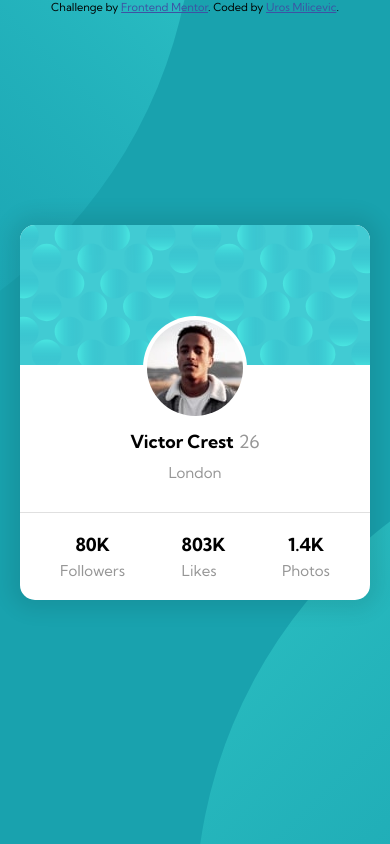
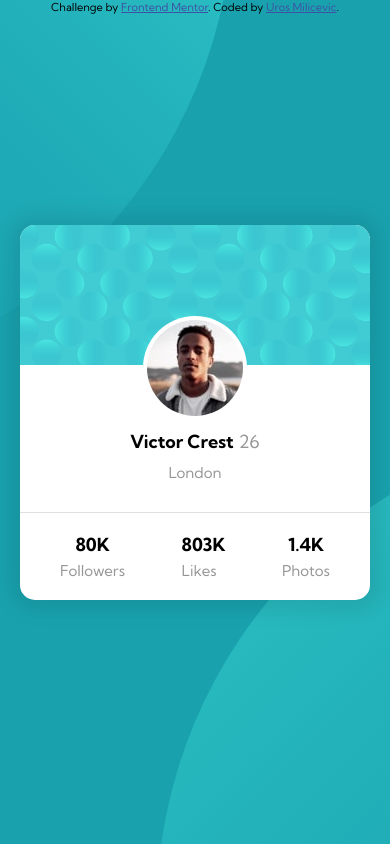
Before and after one commit to Micke037/Profile-Card-Component, a plain HTML site: page index.html in a window 390 px wide. Drawn offline with Linux system fonts and the light colour scheme.

Commit message:
Adding Media Queries to project

```diff
--- a/index.html
+++ b/index.html
@@ -52,6 +52,48 @@
         } */
 
 
+
+      @media only screen and (max-width: 912px) {
+
+        body {
+          position: relative;
+          background-color: hsl(185, 75%, 39%);
+          overflow: hidden;
+          font-family: 'Kumbh Sans', sans-serif;
+          font-size: 18px;
+
+          background-image: url(images/bg-pattern-top.svg),
+          url(images/bg-pattern-bottom.svg);
+
+          background-repeat: no-repeat, no-repeat;
+
+          background-position: right 35vw bottom 45vh,
+          left 30vw top 45vh;
+
+      }
+
+    }
+
+    @media only screen and (max-width: 820px) {
+
+          body {
+          position: relative;
+          background-color: hsl(185, 75%, 39%);
+          overflow: hidden;
+          font-family: 'Kumbh Sans', sans-serif;
+          font-size: 18px;
+
+          background-image: url(images/bg-pattern-top.svg),
+          url(images/bg-pattern-bottom.svg);
+
+          background-repeat: no-repeat, no-repeat;
+
+          background-position: right 40vw bottom 50vh,
+          left 40vw top 50vh;
+
+        }
+
+      }
 
         .card {
           margin: 25vh auto;
```
